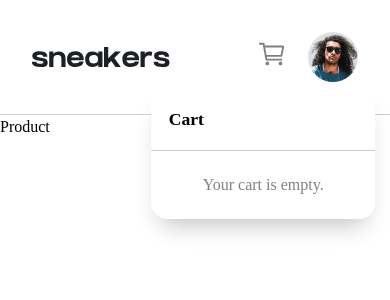
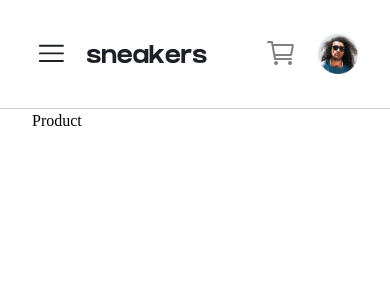
Before and after one commit to toyotadriveris/e-ecommerce-challenge, a React (Vite) app: page / in a window 390 px wide. Shown: the top 300 px of the page. Built offline with nearby package versions, Linux system fonts and the light colour scheme.

Commit message:
"Finished navbar for both mobile and desktop"

```diff
--- a/src/App.jsx
+++ b/src/App.jsx
@@ -4,8 +4,20 @@ import Product from "./Components/Product/Product";
 
 const StyledMain = styled.main`
   display: flex;
-  width: 80%;
-  place-items: center;
+  justify-content: center;
+
+  & > :first-child {
+    width: 80%;
+    transition: all 0.2s;
+  }
+
+  @media only screen and (max-width: 890px) {
+    & > :first-child {
+      width: 100%;
+      padding: 0em 2em;
+      transition: all 0.2s;
+    }
+  }
 `;
 
 function App() {
--- /dev/null
+++ b/src/Components/Cart/Cart.jsx
@@ -0,0 +1,101 @@
+import { useState } from "react";
+import { IoCartOutline } from "react-icons/io5";
+import styled from "styled-components";
+
+const CartWrapper = styled.div`
+  position: relative;
+`;
+
+const CartButton = styled.button`
+  background-color: transparent;
+  outline: none;
+  border: none;
+  margin-top: 5px;
+  font-size: 2rem;
+  color: gray;
+  cursor: pointer;
+  transition: color 0.2s;
+  padding: 0 5px;
+
+  &:hover {
+    color: black;
+    transition: color 0.3s;
+  }
+`;
+
+const CartModal = styled.div`
+  --width: 325px;
+  --height: 245px;
+  position: absolute;
+  display: flex;
+  flex-direction: column;
+  min-width: var(--width);
+  height: 0px;
+  z-index: 1;
+  left: 0;
+  top: 55px;
+  transform: translate(-45%, 0);
+  box-shadow: 0px 15px 25px -10px rgba(0, 0, 0, 0.25);
+  border-radius: 1em;
+  background-color: white;
+  overflow: hidden;
+  transition: all 0.2s;
+
+  &.active {
+    height: var(--height);
+    transition: 0.3s;
+  }
+
+  @media only screen and (max-width: 890px) {
+    --width: 224px;
+    --height: 130px;
+  }
+`;
+
+const CartWindow = styled.div`
+  display: flex;
+  flex-direction: column;
+  flex-grow: 1;
+`;
+
+const CartTitle = styled.div`
+  text-align: left;
+  border-bottom: 1px solid var(--border-color);
+  padding: 1em;
+  font-weight: 600;
+  font-size: 1.1rem;
+`;
+
+const CartItems = styled.div`
+  display: flex;
+  flex-grow: 1;
+  justify-content: center;
+  align-items: center;
+  color: gray;
+  font-weight: 400;
+`;
+
+function Cart() {
+  const [openCart, setOpenCart] = useState(false);
+  return (
+    <CartWrapper>
+      <CartButton role="button" onClick={() => setOpenCart(!openCart)}>
+        <IoCartOutline />
+      </CartButton>
+
+      <CartModal className={`${openCart ? "active" : ""}`}>
+        <CartWindow>
+          <CartTitle>
+            <span>Cart</span>
+          </CartTitle>
+
+          <CartItems>
+            <span>Your cart is empty.</span>
+          </CartItems>
+        </CartWindow>
+      </CartModal>
+    </CartWrapper>
+  );
+}
+
+export default Cart;
--- a/src/Components/Navbar/Nav.jsx
+++ b/src/Components/Navbar/Nav.jsx
@@ -4,6 +4,8 @@ import { IoCartOutline } from "react-icons/io5";
 import profilePic from "../../assets/images/image-avatar.png";
 import Logo from "../../UI/Logo";
 import NavNavigation from "./NavNavigation";
+import { useState } from "react";
+import Cart from "../Cart/Cart";
 
 const StyledNav = styled.nav`
   display: flex;
@@ -22,6 +24,23 @@ const NavLayout = styled.div`
   @media only screen and (max-width: 890px) {
     width: 100%;
     padding: 2em;
+  }
+
+  @media only screen and (max-width: 700px) {
+    gap: 1em;
+
+    & > :first-child {
+      order: 2;
+      margin-right: auto;
+    }
+
+    & > :nth-child(2) {
+      margin-right: 0;
+    }
+
+    & > :last-child {
+      order: 3;
+    }
   }
 `;
 
@@ -45,79 +64,16 @@ const CartAndProfile = styled.div`
       box-shadow: 0px 0px 0px 2px rgba(255, 166, 0, 1);
       transition: all 0.3s;
     }
-  }
-
-  .cart-wrapper {
-    position: relative;
-  }
-
-  .cart {
-    font-size: 2.5rem;
-    color: gray;
-    cursor: pointer;
-    transition: color 0.2s;
-    padding: 0 5px;
-
-    &:hover {
-      color: black;
-      transition: color 0.3s;
+    @media only screen and (max-width: 700px) {
+      min-width: 0;
+      min-height: 0;
+      width: 40px;
+      height: 40px !important;
     }
   }
 
   @media only screen and (max-width: 890px) {
     gap: 1em;
-  }
-`;
-
-const CartModal = styled.div`
-  --width: 325px;
-  --height: 245px;
-  position: absolute;
-  display: flex;
-  flex-direction: column;
-  min-width: var(--width);
-  height: 0px;
-  z-index: 1;
-  left: 0;
-  top: 55px;
-  transform: translate(-45%, 0);
-  box-shadow: 0px 15px 25px -10px rgba(0, 0, 0, 0.25);
-  border-radius: 1em;
-  background-color: white;
-  overflow: hidden;
-  transition: all 0.2s;
-
-  &.active {
-    height: var(--height);
-    transition: 0.3s;
-  }
-
-  .cart-window {
-    display: flex;
-    flex-direction: column;
-    flex-grow: 1;
-  }
-
-  .cart-title {
-    text-align: left;
-    border-bottom: 1px solid var(--border-color);
-    padding: 1em;
-    font-weight: 600;
-    font-size: 1.1rem;
-  }
-
-  .cart-items {
-    display: flex;
-    flex-grow: 1;
-    justify-content: center;
-    align-items: center;
-    color: gray;
-    font-weight: 400;
-  }
-
-  @media only screen and (max-width: 890px) {
-    --width: 224px;
-    --height: 130px;
   }
 `;
 
@@ -132,28 +88,10 @@ function Nav() {
         </NavButtons>
 
         <CartAndProfile>
-          <div className="cart-wrapper">
-            <IoCartOutline role="button" className="cart" />
+          <Cart />
 
-            <CartModal className="active">
-              <div className="cart-window">
-                <div className="cart-title">
-                  <span>Cart</span>
-                </div>
-
-                <div className="cart-items">
-                  <span>Your cart is empty.</span>
-                </div>
-              </div>
-            </CartModal>
-          </div>
           <div className="profile-pic">
-            <img
-              width="50px"
-              height="50px"
-              src={profilePic}
-              alt="profile picture of ..."
-            />
+            <img width="50px" src={profilePic} alt="profile picture of ..." />
           </div>
         </CartAndProfile>
       </NavLayout>
--- a/src/Components/Navbar/NavNavigation.jsx
+++ b/src/Components/Navbar/NavNavigation.jsx
@@ -1,12 +1,14 @@
 import { useState } from "react";
 import styled from "styled-components";
 import useScreenSize from "../../Hooks/UseScreenSize";
+import { RxHamburgerMenu } from "react-icons/rx";
+import { IoClose } from "react-icons/io5";
 
+// desktop
 const StyledList = styled.ul`
   display: flex;
   list-style: none;
   gap: 0.5em;
-  margin-right: auto;
 
   li {
     cursor: pointer;
@@ -54,10 +56,92 @@ const StyledList = styled.ul`
   }
 `;
 
+//  mobile
+const BurgerButton = styled.button`
+  background-color: transparent;
+  color: var(--text);
+  outline: 0;
+  border: 0;
+  font-size: 1.8rem;
+  padding: 5px;
+  cursor: pointer;
+  line-height: 0;
+  svg {
+    line-height: 0;
+  }
+`;
+
+const MobileMenu = styled.div`
+  transform: translate(-999px, 0);
+  position: fixed;
+  z-index: 3;
+  top: 0;
+  left: 0;
+  height: 100dvh;
+  padding: 2em 5em 2em 2em;
+  background-color: #fff;
+  transition: all 1s;
+  &.active {
+    transform: translate(0, 0);
+    transition: all 0.4s ease;
+  }
+  ul {
+    list-style: none;
+    display: flex;
+    flex-direction: column;
+    gap: 1em;
+
+    li {
+      text-transform: capitalize;
+      font-size: 1.2rem;
+      font-weight: 600;
+      color: var(--text);
+      cursor: pointer;
+      transition: color 0.2s;
+      &:hover {
+        color: var(--accent-500);
+        transition: color 0.2s;
+      }
+
+      &.active {
+        color: var(--accent-500);
+        transition: color 0.2s;
+      }
+    }
+  }
+`;
+
+const Overlay = styled.div`
+  position: fixed;
+  left: 0;
+  top: 0;
+  z-index: 2;
+  width: 100%;
+  height: 100%;
+  background-color: #00000060;
+`;
+
+const CloseButton = styled.button`
+  position: relative;
+  z-index: 3;
+  background-color: transparent;
+  margin-bottom: 2em;
+  color: var(--text);
+  outline: 0;
+  border: 0;
+  font-size: 1.8rem;
+  cursor: pointer;
+  line-height: 0;
+  svg {
+    line-height: 0;
+  }
+`;
+
 const Items = ["collections", "men", "women", "about", "contact"];
 
 function NavNavigation() {
   const [active, setActive] = useState("collections");
+  const [openMenu, setOpenMenu] = useState(false);
 
   const { width } = useScreenSize();
 
@@ -80,6 +164,45 @@ function NavNavigation() {
         ))}
       </StyledList>
     );
+
+  return (
+    <>
+      <BurgerButton
+        type="button"
+        role="button"
+        onClick={() => setOpenMenu(true)}
+      >
+        <RxHamburgerMenu />
+      </BurgerButton>
+
+      {openMenu && <Overlay />}
+
+      <MobileMenu className={`${openMenu ? "active" : ""}`}>
+        <CloseButton
+          type="button"
+          role="button"
+          onClick={() => setOpenMenu(false)}
+        >
+          <IoClose />
+        </CloseButton>
+
+        <div className="menu-list">
+          <ul>
+            {Items.map((item) => (
+              <li
+                key={item}
+                role="button"
+                onClick={() => handleActive(item)}
+                className={`${active === item ? "active" : ""}`}
+              >
+                {item}
+              </li>
+            ))}
+          </ul>
+        </div>
+      </MobileMenu>
+    </>
+  );
 }
 
 export default NavNavigation;
--- a/src/UI/Logo.jsx
+++ b/src/UI/Logo.jsx
@@ -5,6 +5,11 @@ const StyledLogo = styled.div`
   cursor: pointer;
   min-width: 120px;
   transition: all 0.2s;
+
+  @media only screen and (max-width: 890px) {
+    width: 120px;
+    min-width: 100px;
+  }
 `;
 
 function Logo() {
--- a/src/index.css
+++ b/src/index.css
@@ -14,6 +14,7 @@
   --white: white;
   --box-shadow-color: hsla(0, 0%, 0%, 0.25);
   --border-color: rgb(207, 207, 207);
+  --text: hsl(220, 13%, 13%);
 }
 
 html {
```
